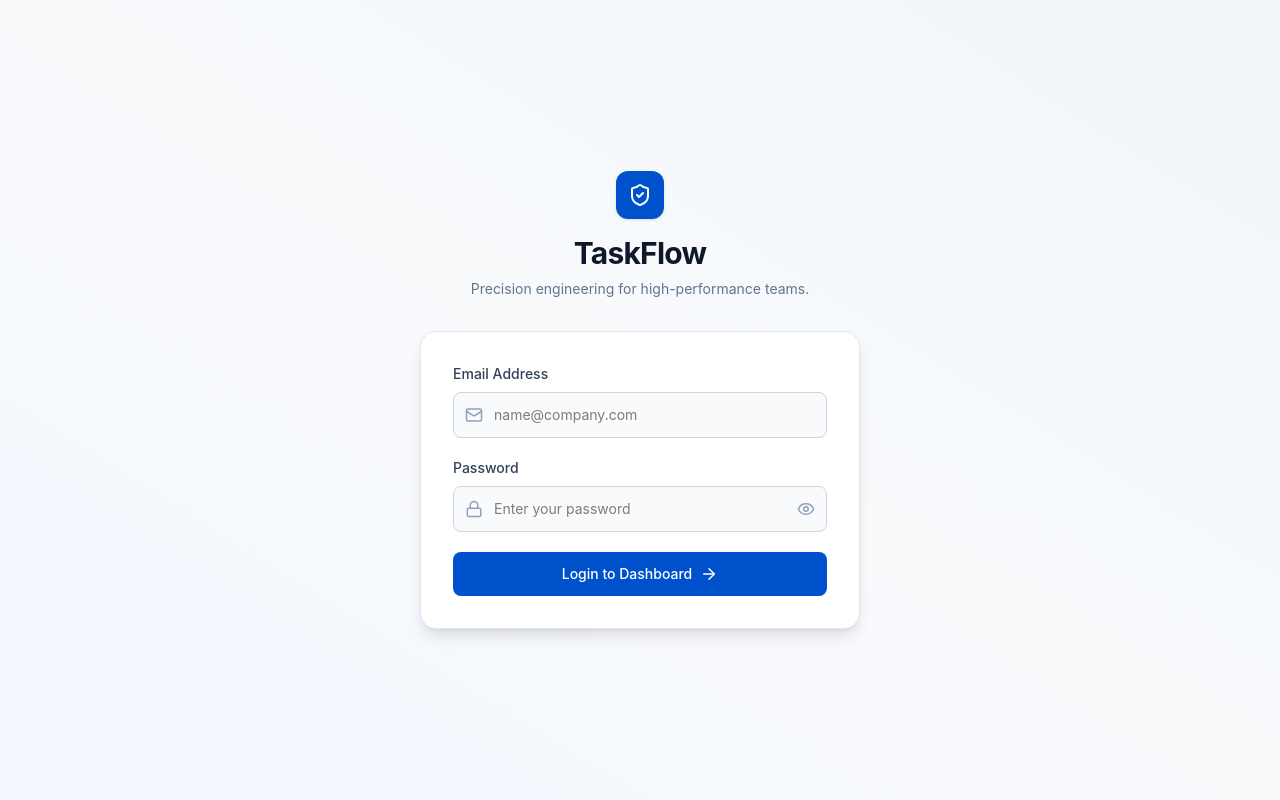
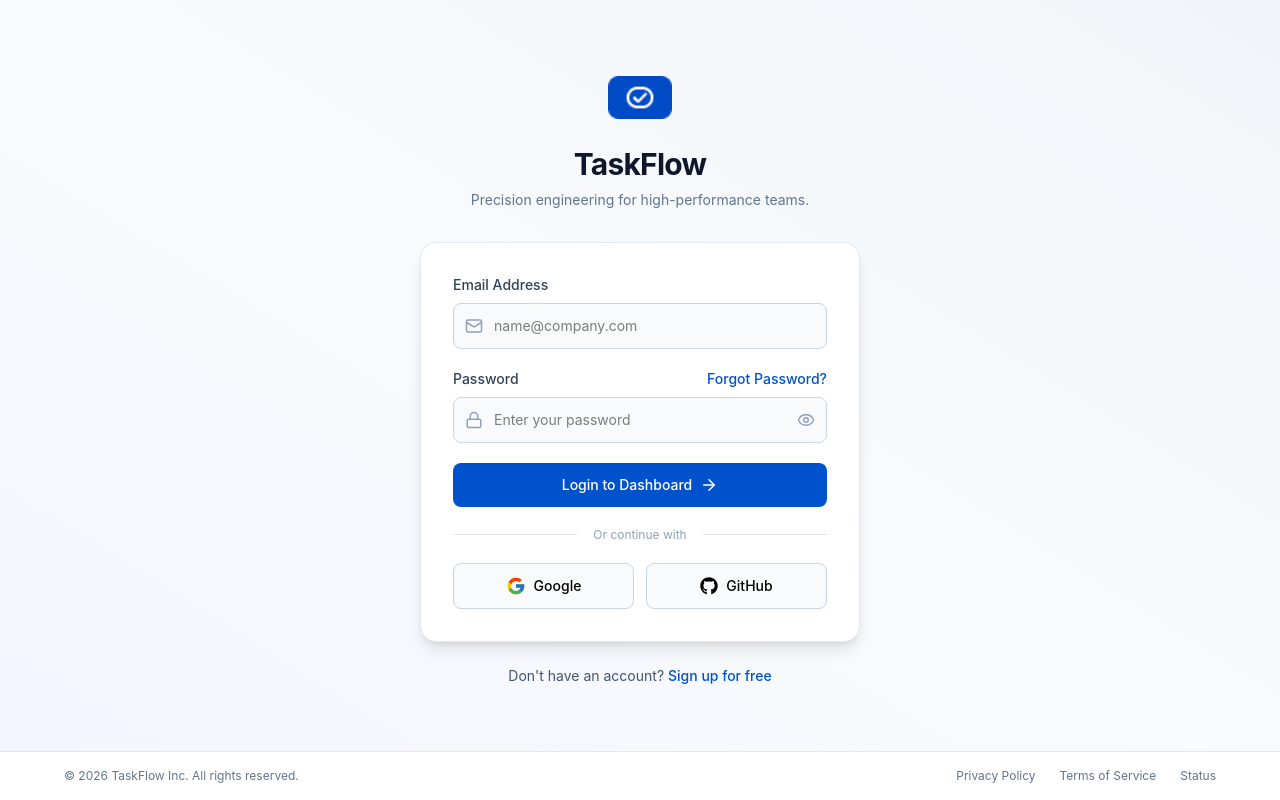
Before and after one commit to EmaanAbid2711/TaskFlow-WebApplication, a React (Vite) app in the folder taskflow/: page / in a window 1280 px wide. Built offline with nearby package versions, Linux system fonts and the light colour scheme.

Commit message:
30 June: complete the login layout ui, make a reuseable footer component, add the logo image

```diff
--- a/taskflow/package.json
+++ b/taskflow/package.json
@@ -14,6 +14,7 @@
     "lucide-react": "^1.22.0",
     "react": "^19.2.7",
     "react-dom": "^19.2.7",
+    "react-icons": "^5.7.0",
     "tailwindcss": "^4.3.2"
   },
   "devDependencies": {
--- /dev/null
+++ b/taskflow/src/components/Footer/Footer.tsx
@@ -0,0 +1,27 @@
+function Footer() {
+  return (
+    <footer className="border-t border-slate-200 bg-white px-6 py-4">
+      <div className="mx-auto flex max-w-6xl flex-col items-center justify-between gap-4 text-xs text-slate-500 sm:flex-row">
+        <p>
+          © {new Date().getFullYear()} TaskFlow Inc. All rights reserved.
+        </p>
+
+        <div className="flex gap-6">
+          <button className="transition-colors hover:text-slate-700">
+            Privacy Policy
+          </button>
+
+          <button className="transition-colors hover:text-slate-700">
+            Terms of Service
+          </button>
+
+          <button className="transition-colors hover:text-slate-700">
+            Status
+          </button>
+        </div>
+      </div>
+    </footer>
+  );
+}
+
+export default Footer;
--- a/taskflow/src/components/Input/Input.tsx
+++ b/taskflow/src/components/Input/Input.tsx
@@ -1,7 +1,6 @@
 import type { ChangeEvent, ReactNode } from "react";
 
 type InputProps = {
-  label: string;
   id: string;
   type: string;
   placeholder: string;
@@ -17,7 +16,6 @@ type InputProps = {
 };
 
 function Input({
-  label,
   id,
   type,
   placeholder,
@@ -28,14 +26,6 @@ function Input({
   disabled = false,
 }: InputProps) {
   return (
-    <div className="mb-5">
-      <label
-        htmlFor={id}
-        className="mb-2 block text-sm font-medium text-slate-700"
-      >
-        {label}
-      </label>
-
     <div className="relative">
       {icon && (
         <div className="absolute left-3 top-1/2 -translate-y-1/2 text-slate-400">
@@ -54,7 +44,6 @@ function Input({
         className="w-full rounded-lg border border-slate-300 bg-slate-50 py-3 pl-10 pr-4 text-sm outline-none transition-all duration-200 focus:border-[#0052cc] focus:ring-2 focus:ring-[#0052cc]/10 disabled:cursor-not-allowed disabled:opacity-60"
       />
     </div>
-    </div>
   );
 }
 
--- a/taskflow/src/components/Logo/Logo.tsx
+++ b/taskflow/src/components/Logo/Logo.tsx
@@ -1,10 +1,14 @@
-import { ShieldCheck } from "lucide-react";
+import logo from "../../assets/images/logo.png";
 
 function Logo() {
   return (
     <div className="mb-8 text-center">
-      <div className="mx-auto mb-4 flex h-12 w-12 items-center justify-center rounded-xl bg-[#0052cc] text-white shadow-sm">
-        <ShieldCheck size={24} />
+      <div className="mb-4 flex justify-center">
+        <img
+          src={logo}
+          alt="TaskFlow Logo"
+          className="h-16 w-16 object-contain"
+        />
       </div>
 
       <h1 className="mb-2 text-3xl font-bold tracking-tight text-slate-900">
--- a/taskflow/src/components/PasswordInput/PasswordInput.tsx
+++ b/taskflow/src/components/PasswordInput/PasswordInput.tsx
@@ -2,7 +2,6 @@ import { useState } from "react";
 import { Eye, EyeOff, Lock } from "lucide-react";
 
 type PasswordInputProps = {
-  label: string;
   id: string;
   placeholder: string;
 
@@ -18,7 +17,6 @@ type PasswordInputProps = {
 };
 
 function PasswordInput({
-  label,
   id,
   placeholder,
   value,
@@ -29,14 +27,7 @@ function PasswordInput({
   const [showPassword, setShowPassword] = useState(false);
 
   return (
-    <div className="mb-5">
-      <label
-        htmlFor={id}
-        className="mb-2 block text-sm font-medium text-slate-700"
-      >
-        {label}
-      </label>
-
+    <div>
       <div className="relative">
         <Lock
           size={18}
@@ -57,9 +48,13 @@ function PasswordInput({
         <button
           type="button"
           onClick={() => setShowPassword(!showPassword)}
-          className="absolute right-3 top-1/2 -translate-y-1/2 text-slate-400 hover:text-slate-600"
+          className="absolute right-3 top-1/2 -translate-y-1/2 text-slate-400 transition-colors hover:text-slate-600"
         >
-          {showPassword ? <EyeOff size={18} /> : <Eye size={18} />}
+          {showPassword ? (
+            <EyeOff size={18} />
+          ) : (
+            <Eye size={18} />
+          )}
         </button>
       </div>
     </div>
--- a/taskflow/src/components/index.ts
+++ b/taskflow/src/components/index.ts
@@ -2,3 +2,4 @@ export { default as Input } from "./Input/Input";
 export { default as Button } from "./Button/Button";
 export { default as PasswordInput } from "./PasswordInput/PasswordInput";
 export { default as Logo } from "./Logo/Logo";
+export { default as Footer } from "./Footer/Footer";
--- a/taskflow/src/pages/Login/Login.tsx
+++ b/taskflow/src/pages/Login/Login.tsx
@@ -1,33 +1,47 @@
 import { useState } from "react";
 import { Mail } from "lucide-react";
+import { FcGoogle } from "react-icons/fc";
+import { FaGithub } from "react-icons/fa";
 
-import {Button, Input, PasswordInput, Logo} from "../../components";
+import {Button, Input, Logo, PasswordInput, Footer} from "../../components";
 
 function Login() {
-  // React State
   const [email, setEmail] = useState("");
   const [password, setPassword] = useState("");
 
-  const handleSubmit = (event: React.FormEvent<HTMLFormElement>) => {
+  const handleSubmit = (
+    event: React.FormEvent<HTMLFormElement>
+  ) => {
     event.preventDefault();
 
-  console.log("Email:", email);
-  console.log("Password:", password);
+    console.log({
+      email,
+      password,
+    });
   };
 
   return (
-    <div className="min-h-screen bg-gradient-to-tr from-[#f3f6ff] via-[#f8fafc] to-[#f1f5f9]">
-      {/* Centering Container */}
-      <div className="flex min-h-screen flex-col items-center justify-center px-4">
-
-        {/* Logo Section */}
+    <div className="flex min-h-screen flex-col justify-between bg-gradient-to-tr from-[#f3f6ff] via-[#f8fafc] to-[#f1f5f9]">
+      {/* Main Content */}
+      <div className="flex flex-1 flex-col items-center justify-center px-4 py-12">
         <Logo />
 
         {/* Login Card */}
         <div className="w-full max-w-[440px] rounded-2xl border border-slate-200 bg-white p-8 shadow-lg">
-          <form onSubmit={handleSubmit}>
+          <form
+            onSubmit={handleSubmit}
+            className="space-y-5"
+          >
+            {/* Email */}
+            <div>
+              <label
+                htmlFor="email"
+                className="mb-2 block text-sm font-medium text-slate-700"
+              >
+                Email Address
+              </label>
+
               <Input
-            label="Email Address"
                 id="email"
                 type="email"
                 placeholder="name@company.com"
@@ -36,24 +50,86 @@ function Login() {
                 onChange={(e) => setEmail(e.target.value)}
                 required
               />
+            </div>
+
+            {/* Password */}
+            <div>
+              <div className="mb-2 flex items-center justify-between">
+                <label
+                  htmlFor="password"
+                  className="text-sm font-medium text-slate-700"
+                >
+                  Password
+                </label>
+
+                <button
+                  type="button"
+                  className="text-sm font-medium text-[#0052cc] transition-colors hover:underline"
+                >
+                  Forgot Password?
+                </button>
+              </div>
 
               <PasswordInput
-            label="Password"
                 id="password"
                 placeholder="Enter your password"
                 value={password}
                 onChange={(e) => setPassword(e.target.value)}
                 required
               />
+            </div>
 
+            {/* Login Button */}
             <Button type="submit">
               Login to Dashboard
             </Button>
-          </form>
 
+            {/* Divider */}
+            <div className="flex items-center">
+              <div className="h-px flex-1 bg-slate-200" />
+
+              <span className="mx-4 text-xs text-slate-400">
+                Or continue with
+              </span>
+
+              <div className="h-px flex-1 bg-slate-200" />
             </div>
 
+            {/* Social Login */}
+            <div className="grid grid-cols-2 gap-3">
+              <button
+                type="button"
+                className="flex items-center justify-center gap-2 rounded-lg border border-slate-300 bg-slate-50 py-3 text-sm font-medium transition-colors hover:bg-slate-100"
+              >
+                <FcGoogle size={20} />
+                Google
+              </button>
+
+              <button
+                type="button"
+                className="flex items-center justify-center gap-2 rounded-lg border border-slate-300 bg-slate-50 py-3 text-sm font-medium transition-colors hover:bg-slate-100"
+              >
+                <FaGithub size={18} />
+                GitHub
+              </button>
             </div>
+          </form>
+        </div>
+
+        {/* Sign Up */}
+        <p className="mt-6 text-sm text-slate-600">
+          Don't have an account?{" "}
+          <button
+            type="button"
+            className="font-medium text-[#0052cc] hover:underline"
+          >
+            Sign up for free
+          </button>
+        </p>
+      </div>
+
+      {/* Footer */}
+      <Footer />
     </div>
   );
 }
```
Also changed, not shown: taskflow/src/assets/images/logo.png (added), 1 other file (tests, documents, lock files or other folders). Lines whose indentation alone changed are shown as unchanged.
